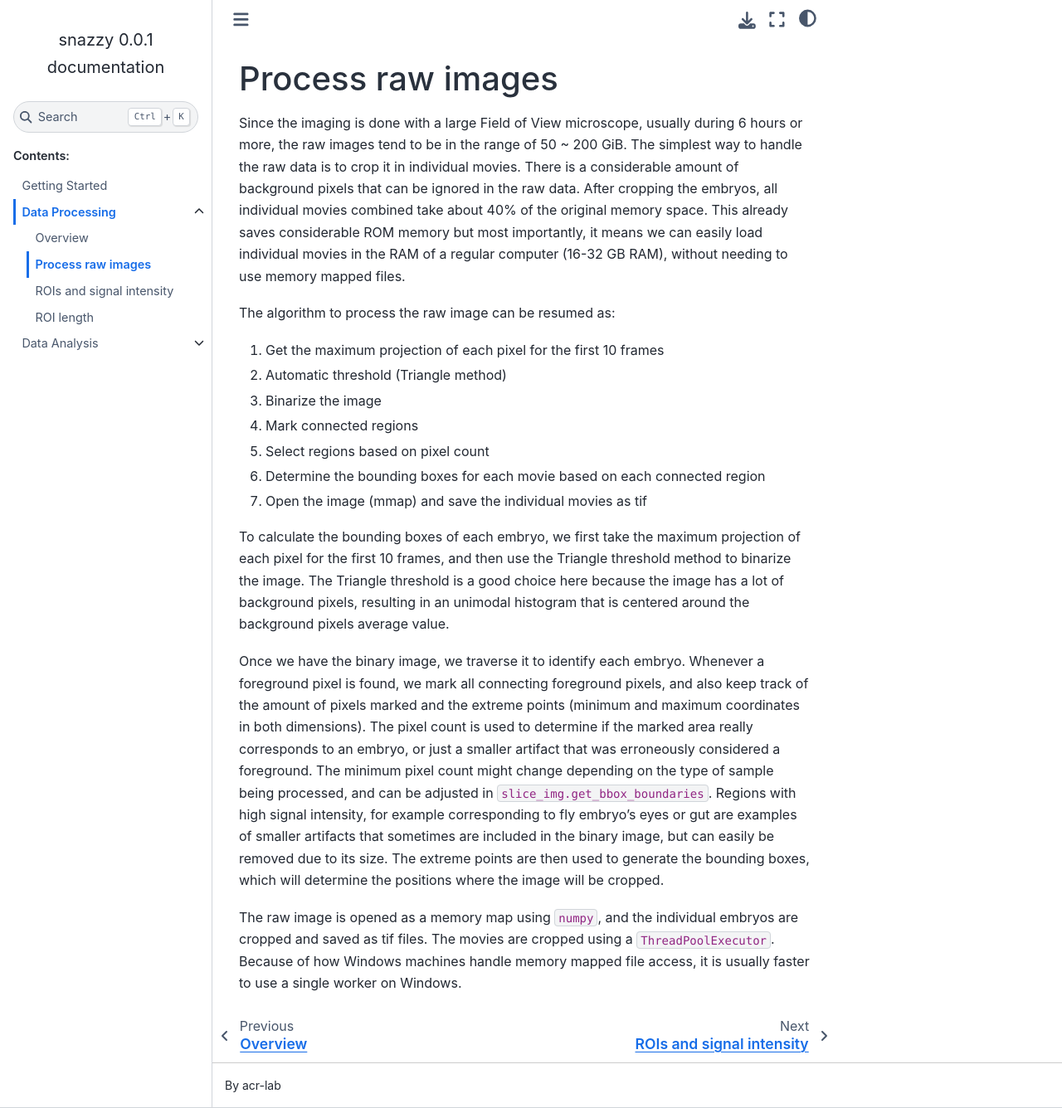
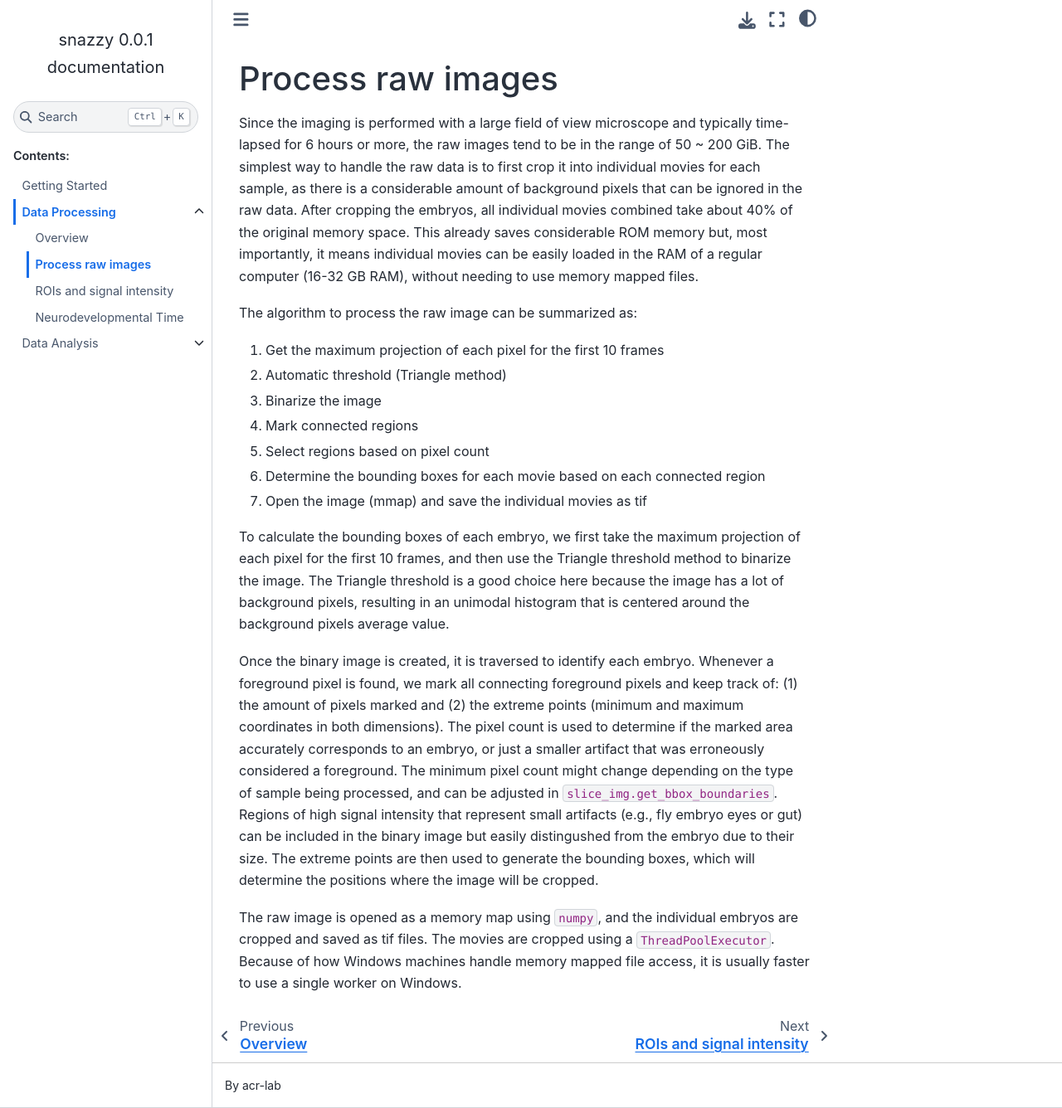
Before and after one commit to ACRLab/snazzy, a Sphinx documentation site: the page built from docs/source/Data_processing/Process_raw_data.rst, in a window 1280 px wide and 1336 px high. Shown: the whole window at 83% size. Built offline with Sphinx 7.4.7 and the Sphinx Book theme 1.1.4, drawn with Linux system fonts in a browser that asks for light colours.

Commit message:
docs: text review

```diff
--- a/docs/source/Data_processing/Process_raw_data.rst
+++ b/docs/source/Data_processing/Process_raw_data.rst
@@ -1,12 +1,12 @@
 Process raw images
 ==================
 
-Since the imaging is done with a large Field of View microscope, usually during 6 hours or more, the raw images tend to be in the range of 50 ~ 200 GiB.
-The simplest way to handle the raw data is to crop it in individual movies.
-There is a considerable amount of background pixels that can be ignored in the raw data. After cropping the embryos, all individual movies combined take about 40% of the original memory space.
-This already saves considerable ROM memory but most importantly, it means we can easily load individual movies in the RAM of a regular computer (16-32 GB RAM), without needing to use memory mapped files.
+Since the imaging is performed with a large field of view microscope and typically time-lapsed for 6 hours or more, the raw images tend to be in the range of 50 ~ 200 GiB.
+The simplest way to handle the raw data is to first crop it into individual movies for each sample, as there is a considerable amount of background pixels that can be ignored in the raw data.
+After cropping the embryos, all individual movies combined take about 40% of the original memory space.
+This already saves considerable ROM memory but, most importantly, it means individual movies can be easily loaded in the RAM of a regular computer (16-32 GB RAM), without needing to use memory mapped files.
 
-The algorithm to process the raw image can be resumed as:
+The algorithm to process the raw image can be summarized as:
 
 1. Get the maximum projection of each pixel for the first 10 frames
 2. Automatic threshold (Triangle method)
@@ -19,11 +19,11 @@ The algorithm to process the raw image can be resumed as:
 To calculate the bounding boxes of each embryo, we first take the maximum projection of each pixel for the first 10 frames, and then use the Triangle threshold method to binarize the image.
 The Triangle threshold is a good choice here because the image has a lot of background pixels, resulting in an unimodal histogram that is centered around the background pixels average value.
 
-Once we have the binary image, we traverse it to identify each embryo.
-Whenever a foreground pixel is found, we mark all connecting foreground pixels, and also keep track of the amount of pixels marked and the extreme points (minimum and maximum coordinates in both dimensions).
-The pixel count is used to determine if the marked area really corresponds to an embryo, or just a smaller artifact that was erroneously considered a foreground.
+Once the binary image is created, it is traversed to identify each embryo.
+Whenever a foreground pixel is found, we mark all connecting foreground pixels and keep track of: (1) the amount of pixels marked and (2) the extreme points (minimum and maximum coordinates in both dimensions).
+The pixel count is used to determine if the marked area accurately corresponds to an embryo, or just a smaller artifact that was erroneously considered a foreground.
 The minimum pixel count might change depending on the type of sample being processed, and can be adjusted in ``slice_img.get_bbox_boundaries``.
-Regions with high signal intensity, for example corresponding to fly embryo's eyes or gut are examples of smaller artifacts that sometimes are included in the binary image, but can easily be removed due to its size.
+Regions of high signal intensity that represent small artifacts (e.g., fly embryo eyes or gut) can be included in the binary image but easily distingushed from the embryo due to their size.
 The extreme points are then used to generate the bounding boxes, which will determine the positions where the image will be cropped.
 
 The raw image is opened as a memory map using ``numpy``, and the individual embryos are cropped and saved as tif files.
```
Also changed, not shown: docs/source/Data_processing/Overview.rst (+7 -7 lines), docs/source/Data_processing/ROI_length.rst (+10 -6 lines), docs/source/Data_processing/ROIs_and_signal_intensity.rst (+9 -8 lines).
